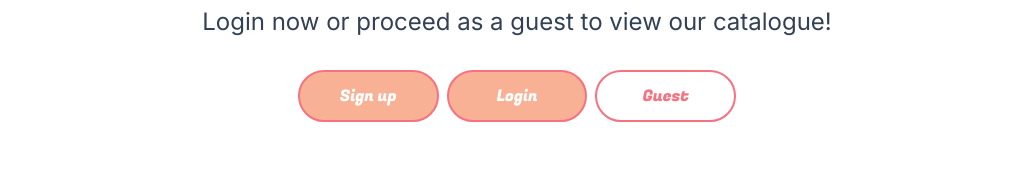
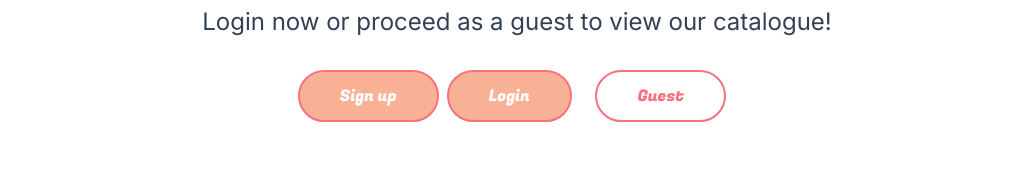
Before and after one commit to hastighsh/Online_Shopping_Cart, a Next.js app in the folder onlinestore/: page / in a window 1280 px wide. Shown: the part 302-474 px from the top of the page, without its empty margins (123-1155 px from the left). Built offline with nearby package versions, Linux system fonts and the light colour scheme.

Commit message:
Clickable buttons on main page

```diff
--- a/onlinestore/app/api/auth/login.js
+++ b/onlinestore/app/api/auth/login.js
@@ -9,7 +9,7 @@ export async function POST(request) {
     // Parse the request body as JSON
     const { email, password } = await request.json();
 
-    // Find the user by email
+    // Find the user by email, case sensitive
     const user = await prisma.user.findUnique({ where: { email } });
     if (!user) {
       return new Response(JSON.stringify({ error: 'Invalid email or password' }), {
--- a/onlinestore/components/Hero.js
+++ b/onlinestore/components/Hero.js
@@ -1,6 +1,8 @@
 import React from 'react'
 import { Fugaz_One} from "next/font/google";
 import Button from './Button';
+import Link from 'next/link'
+
 
 const fugaz = Fugaz_One({subsets:["latin"], weight:['400']});
 
@@ -12,9 +14,9 @@ export default function Hero() {
         <p className='text-lg sm:text md:text-2xl text-center
         w-full mx-auto max-w-[600]'>Login now or proceed as a guest to view our catalogue!</p>
         <div className='grid grid-cols-3 gap-2 w-fit mx-auto'>
-            <Button text='Sign up' dark/>
-            <Button text='Login' dark/>
-            <Button text='Guest'/>
+            <Link href="/signup"> <Button text='Sign up' dark/> </Link>
+            <Link href="/login"><Button text='Login' dark/> </Link>
+            <Link href="/catalog"><Button text='Guest'/> </Link>
         </div>
     </div>
   )
```
